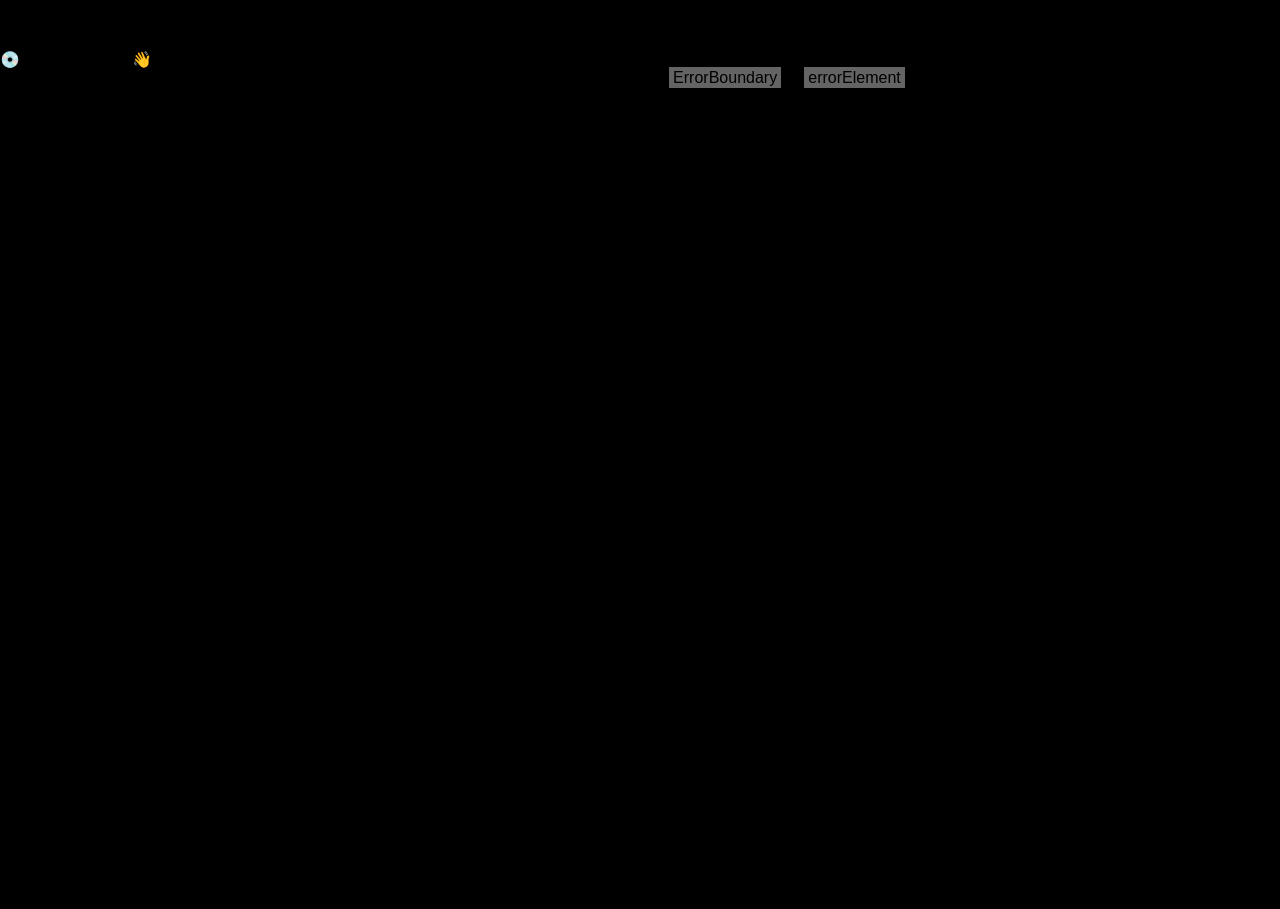
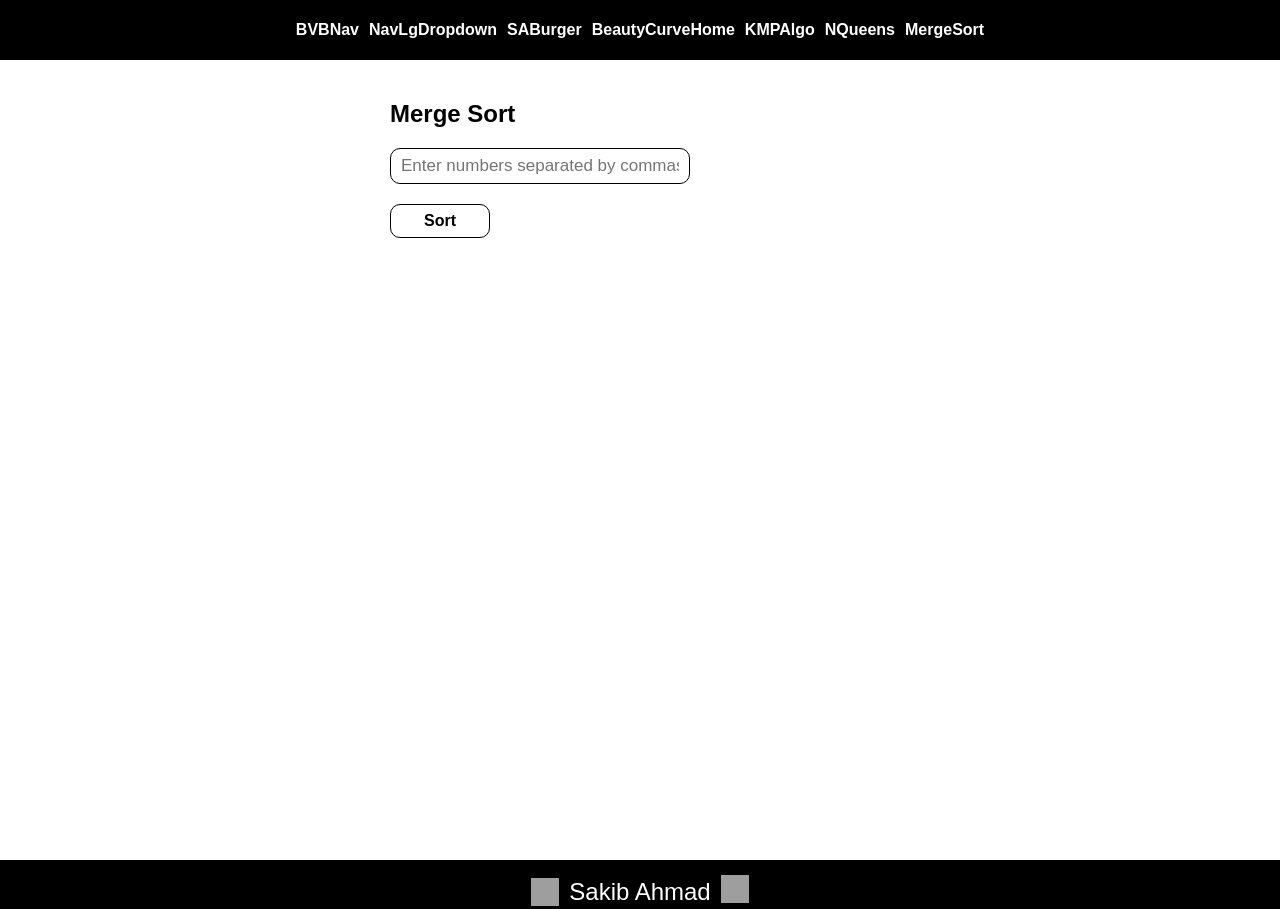
Before and after one commit to easakibahmad/bvb-clone, a React (Vite) app: page /merge-sort in a window 1280 px wide. Before the commit this address had no page. Before the commit the page ends 800 px from the top, so only its background shows below. Built offline with nearby package versions, Linux system fonts and the light colour scheme; grey boxes are pictures that could not be loaded.

Commit message:
feat: merge sort added

```diff
--- /dev/null
+++ b/src/components/MergeSort/MergeSort.css
@@ -0,0 +1,46 @@
+.merge-sort__container{
+    display: flex;
+    flex-direction: column;
+    gap: 20px;
+    width: 500px;
+    margin: auto auto;
+    margin-top: 30px;
+    transition: 1000;
+}
+
+.merge-sort__input{
+    padding: 7px 10px;
+    border: 1px solid black;
+    border-radius: 10px;
+    font-size: 17px;
+    width: 300px;
+
+}
+
+.merge-sort__input:focus{
+    border: 1px solid rgb(0, 255, 55);
+    outline: none;
+    transition: border 0.4s ease-in-out;
+}
+
+
+.merge-sort__btn{
+    width: 100px;
+    padding: 7px 12px;
+    border-radius: 10px;
+    background-color:white ;
+    border: 1px solid black;
+    font-size: 16px;
+    font-weight: 800;
+}
+
+.merge-sort__btn:hover{
+    border-color: rgb(0, 255, 55);
+    transition: border 0.4s ease-in-out;
+}
+
+.merge-sort__sorted{
+    display: flex;
+    flex-direction: column;
+    gap: 15px;
+}
--- /dev/null
+++ b/src/components/MergeSort/MergeSort.tsx
@@ -0,0 +1,42 @@
+import { useState } from "react";
+
+import { mergeSort } from "../../utils/mergeSort";
+
+import "./MergeSort.css"
+const MergeSort: React.FC = () => {
+    const [input, setInput] = useState('');
+    const [sortedArray, setSortedArray] = useState<number[]>([]);
+
+    const handleSort = () => {
+      const inputArray = input.split(',').map(num => parseInt(num.trim(), 10));
+      if (inputArray.some(isNaN)) {
+        alert('Please enter a valid list of numbers separated by commas.');
+        return;
+      }
+      const result = mergeSort(inputArray);
+      setSortedArray(result);
+    };
+
+    return (
+      <div className="merge-sort__container">
+        <h2>Merge Sort</h2>
+        <input
+          type="text"
+          placeholder="Enter numbers separated by commas"
+          value={input}
+          onChange={(e) => setInput(e.target.value)}
+          className="merge-sort__input"
+        />
+        <button className="merge-sort__btn" onClick={handleSort}>Sort</button>
+
+        {sortedArray.length > 0 && (
+          <div className="merge-sort__sorted">
+            <h3>Sorted Array:</h3>
+            <p className="">{sortedArray.join('----')}</p>
+          </div>
+        )}
+      </div>
+    );
+  };
+
+  export default MergeSort;
--- a/src/components/NQueens/NQueens.tsx
+++ b/src/components/NQueens/NQueens.tsx
@@ -1,5 +1,5 @@
 import React, { useState } from "react";
-import { backtrack } from "../../utils/nqueens";
+import { backtrack } from "../../utils/nQueens";
 import "./NQueens.css";
 
 const NQueens: React.FC = () => {
--- a/src/components/index.tsx
+++ b/src/components/index.tsx
@@ -4,5 +4,6 @@ import KMPAlgo from "./KMPAlgo/KMPAlgo";
 import NavLgDropDown from "./NavLgDropdown/NavLgDropdown";
 import NQueens from "./NQueens/NQueens";
 import SABurger from "./SABurger/SABurger";
+import MergeSort from "./MergeSort/MergeSort";
 
-export { BeautyCurveHome, BVBNav, KMPAlgo, NavLgDropDown, NQueens, SABurger };
+export { BeautyCurveHome, BVBNav, KMPAlgo, NavLgDropDown, NQueens, SABurger, MergeSort };
--- a/src/pages/MainPage/components/Layout/Layout.tsx
+++ b/src/pages/MainPage/components/Layout/Layout.tsx
@@ -24,6 +24,9 @@ const Layout = () => {
         <Link className="layout__link" to="n-queens">
           NQueens
         </Link>
+        <Link className="layout__link" to="merge-sort">
+          MergeSort
+        </Link>
       </div>
 
       <div className="layout__outlet">
--- a/src/routes/index.tsx
+++ b/src/routes/index.tsx
@@ -9,6 +9,7 @@ import {
   SABurger,
   KMPAlgo,
   NQueens,
+  MergeSort,
 } from "../components";
 
 export const router = createBrowserRouter([
@@ -40,6 +41,10 @@ export const router = createBrowserRouter([
         path: "n-queens",
         element: <NQueens />,
       },
+      {
+        path: "merge-sort",
+        element: <MergeSort />,
+      },
     ],
   },
 ]);
--- /dev/null
+++ b/src/utils/mergeSort.ts
@@ -0,0 +1,28 @@
+const mergeSort = (array: number[]): number[] => {
+    if (array.length <= 1) return array;
+
+    const middle = Math.floor(array.length / 2);
+    const left = mergeSort(array.slice(0, middle));
+    const right = mergeSort(array.slice(middle));
+
+    return merge(left, right);
+  };
+
+  const merge = (left: number[], right: number[]): number[] => {
+    const sortedArray: number[] = [];
+    let leftIndex = 0, rightIndex = 0;
+
+    while (leftIndex < left.length && rightIndex < right.length) {
+      if (left[leftIndex] < right[rightIndex]) {
+        sortedArray.push(left[leftIndex]);
+        leftIndex++;
+      } else {
+        sortedArray.push(right[rightIndex]);
+        rightIndex++;
+      }
+    }
+
+    return [...sortedArray, ...left.slice(leftIndex), ...right.slice(rightIndex)];
+  };
+
+  export {mergeSort}
```
Also changed, not shown: src/utils/nQueens.ts (renamed from src/utils/nqueens.ts).
